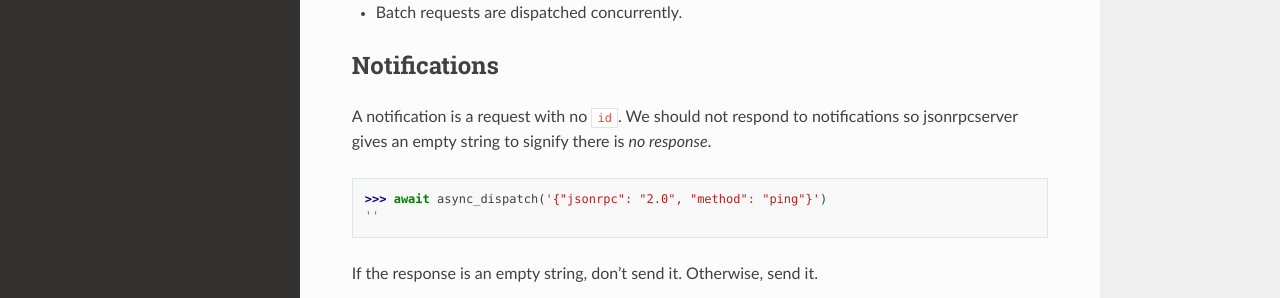
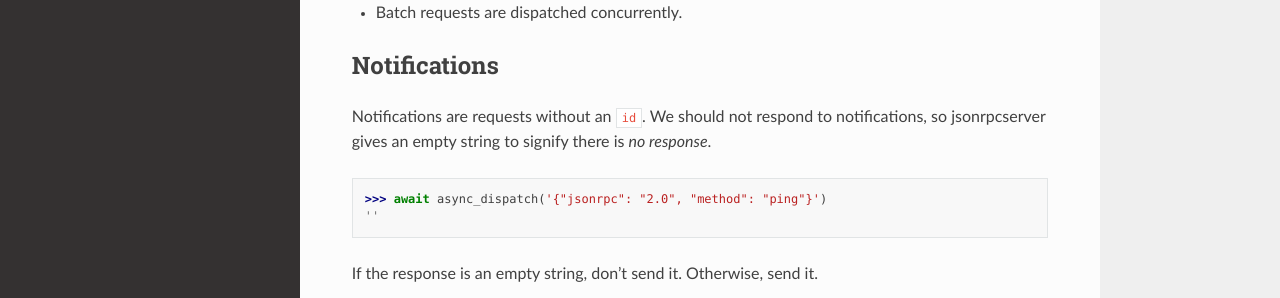
Before and after one commit to explodinglabs/jsonrpcserver, a Sphinx documentation site: the page built from docs/async.md, in a window 1280 px wide and 1155 px high. Shown: the part 471-769 px from the top of the window. Built offline with Sphinx 7.4.7 and the Read the Docs theme 2.0.0, drawn with Linux system fonts in a browser that asks for light colours.

Commit message:
Update async.md

````diff
--- a/docs/async.md
+++ b/docs/async.md
@@ -20,8 +20,8 @@ Some reasons to use this:
 
 ## Notifications
 
-A notification is a request with no `id`. We should not respond to
-notifications so jsonrpcserver gives an empty string to signify there is *no
+Notifications are requests without an `id`. We should not respond to
+notifications, so jsonrpcserver gives an empty string to signify there is *no
 response*.
 
 ```python
````
